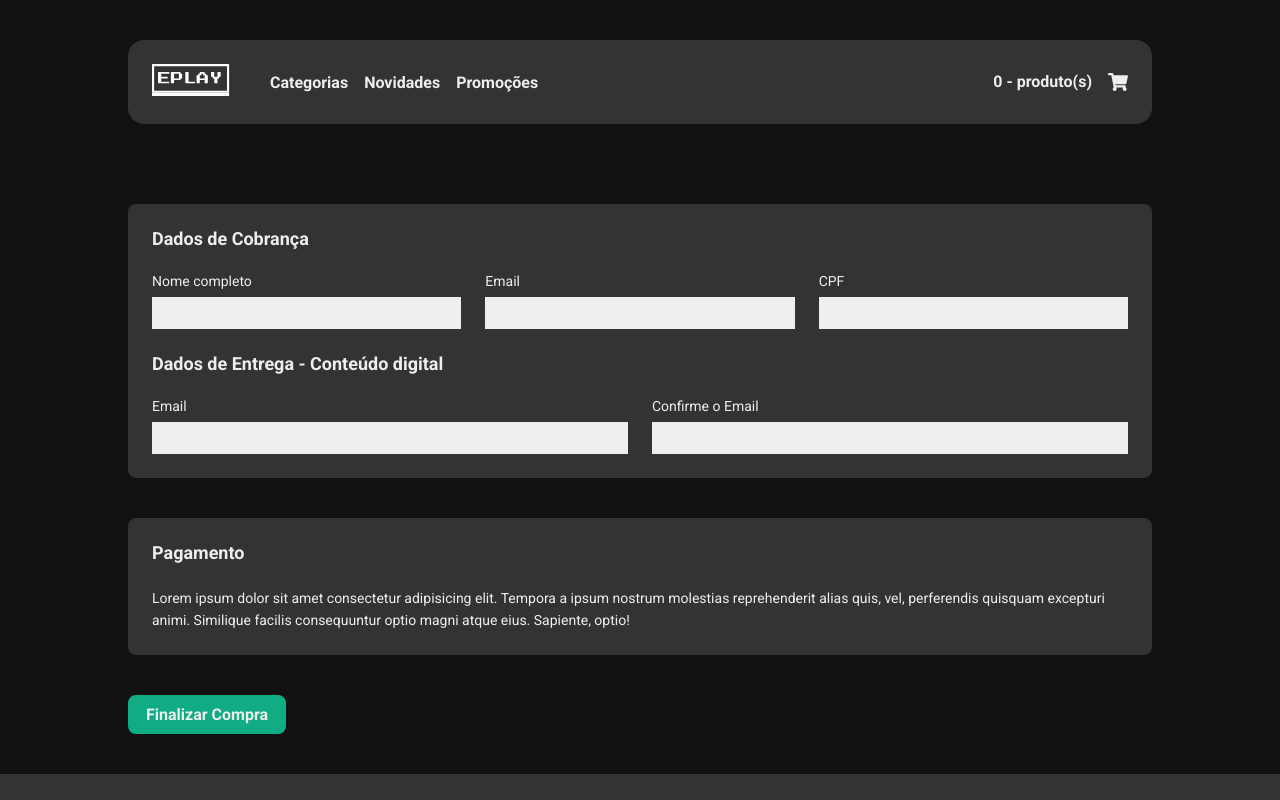
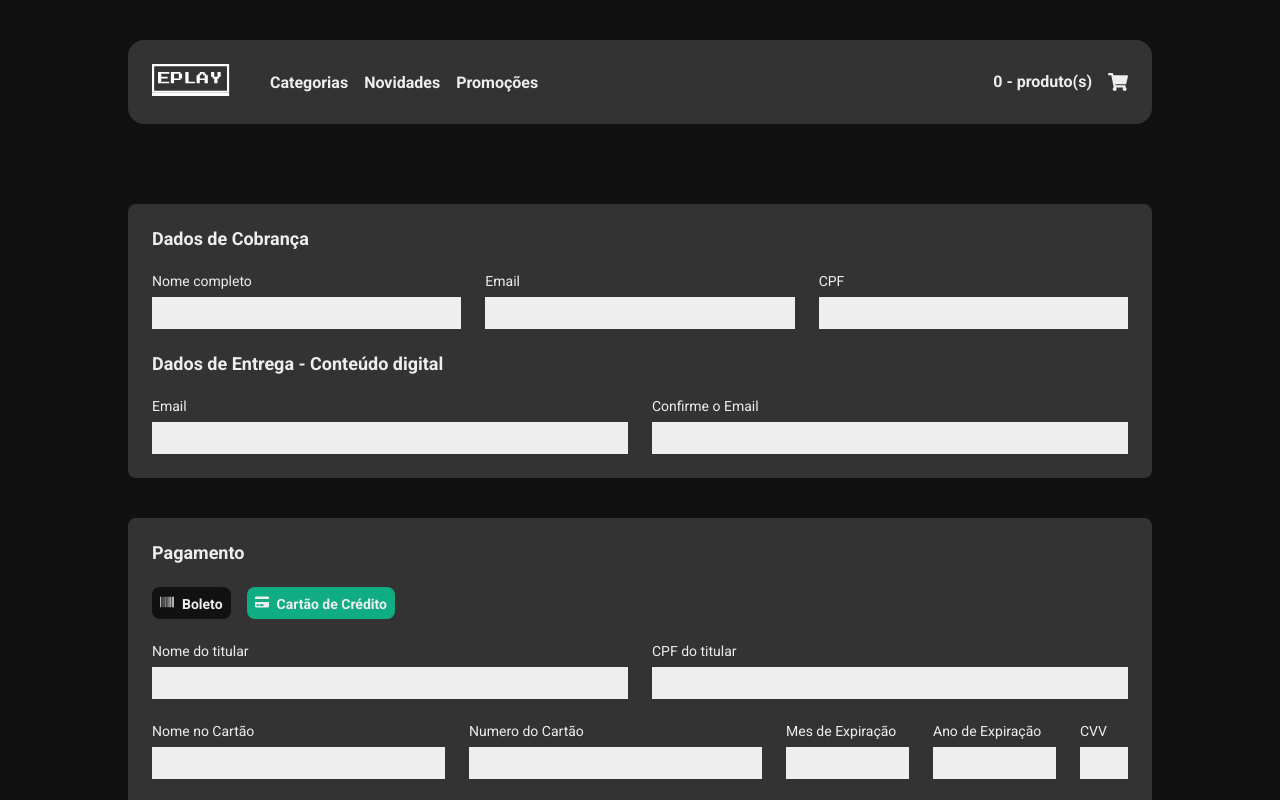
Before and after one commit to lucaswanderosck/e-play, a React (Vite) app: page /checkout in a window 1280 px wide. Shown: the top 800 px of the page. Built offline with nearby package versions, Linux system fonts and the light colour scheme.

Commit message:
Adiciona opção de pagamento com boleto e cartão de crédito no Checkout

```diff
--- a/src/pages/Checkout/index.tsx
+++ b/src/pages/Checkout/index.tsx
@@ -1,8 +1,12 @@
+import { useState } from 'react'
+import { FaBarcode, FaCreditCard } from 'react-icons/fa'
 import { Button } from '../../components/Button'
 import { Card } from '../../components/Card'
-import { Container, InputGroup, Row } from './styles'
+import { Container, InputGroup, Row, TabButton } from './styles'
 
 export const Checkout = () => {
+  const [payWithCard, setPayWithCard] = useState(true)
+
   return (
     <Container className="container">
       <Card title="Dados de Cobrança">
@@ -35,14 +39,72 @@ export const Checkout = () => {
         </>
       </Card>
       <Card title="Pagamento">
-        <div>
-          <p>
-            Lorem ipsum dolor sit amet consectetur adipisicing elit. Tempora a
-            ipsum nostrum molestias reprehenderit alias quis, vel, perferendis
-            quisquam excepturi animi. Similique facilis consequuntur optio magni
-            atque eius. Sapiente, optio!
-          </p>
-        </div>
+        <>
+          <TabButton
+            active={!payWithCard}
+            onClick={() => setPayWithCard(false)}
+          >
+            <FaBarcode />
+            <span>Boleto</span>
+          </TabButton>
+          <TabButton active={payWithCard} onClick={() => setPayWithCard(true)}>
+            <FaCreditCard />
+            <span>Cartão de Crédito</span>
+          </TabButton>
+          {payWithCard ? (
+            <>
+              <Row>
+                <InputGroup>
+                  <label htmlFor="nameCard">Nome do titular</label>
+                  <input type="text" id="nameCard" />
+                </InputGroup>
+                <InputGroup>
+                  <label htmlFor="cardCpf">CPF do titular</label>
+                  <input type="text" id="cardCpf" />
+                </InputGroup>
+              </Row>
+              <Row marginTop="24px">
+                <InputGroup>
+                  <label htmlFor="CardDisplayName">Nome no Cartão</label>
+                  <input type="text" id="CardDisplayName" />
+                </InputGroup>
+                <InputGroup>
+                  <label htmlFor="cardNumber">Numero do Cartão</label>
+                  <input type="text" id="cardNumber" />
+                </InputGroup>
+                <InputGroup maxWidth="123px">
+                  <label htmlFor="cardExpirationMouth">Mes de Expiração</label>
+                  <input type="text" id="cardExpiration" />
+                </InputGroup>
+                <InputGroup maxWidth="123px">
+                  <label htmlFor="cardExpirationYear">Ano de Expiração</label>
+                  <input type="text" id="cardExpiration" />
+                </InputGroup>
+                <InputGroup maxWidth="48px">
+                  <label htmlFor="cardCvv">CVV</label>
+                  <input type="text" id="cardCvv" />
+                </InputGroup>
+              </Row>
+              <Row marginTop="24px">
+                <InputGroup maxWidth="140px">
+                  <label htmlFor="parcela">Parcelamento</label>
+                  <select name="parcela" id="parcela">
+                    <option value="1">1x R$ 100,00</option>
+                    <option value="2">2x R$ 50,00</option>
+                    <option value="3">3x R$ 33,33</option>
+                  </select>
+                </InputGroup>
+              </Row>
+            </>
+          ) : (
+            <p>
+              Lorem ipsum dolor sit amet consectetur adipisicing elit. Tempora a
+              ipsum nostrum molestias reprehenderit alias quis, vel, perferendis
+              quisquam excepturi animi. Similique facilis consequuntur optio
+              magni atque eius. Sapiente, optio!
+            </p>
+          )}
+        </>
       </Card>
       <Button type="button" title="Finalizar a compra">
         Finalizar Compra
--- a/src/pages/Checkout/styles.ts
+++ b/src/pages/Checkout/styles.ts
@@ -3,12 +3,24 @@ import { colors } from '../../styles/GlobalStyles'
 
 export const Container = styled.div``
 
-export const Row = styled.div`
+type RowProps = {
+  marginTop?: string
+}
+
+export const Row = styled.div<RowProps>`
   display: flex;
   column-gap: 24px;
+  align-items: flex-end;
+  margin-top: ${({ marginTop }) => marginTop || '0'};
 `
-export const InputGroup = styled.div`
+
+type InputGroupProps = {
+  maxWidth?: string
+}
+
+export const InputGroup = styled.div<InputGroupProps>`
   flex: auto;
+  max-width: ${({ maxWidth }) => maxWidth || 'auto'};
 
   label {
     font-size: 14px;
@@ -17,7 +29,8 @@ export const InputGroup = styled.div`
     margin-bottom: 8px;
   }
 
-  input {
+  input,
+  select {
     border: 1px solid ${colors.white};
     background-color: ${colors.white};
     height: 32px;
@@ -25,3 +38,25 @@ export const InputGroup = styled.div`
     width: 100%;
   }
 `
+
+type TabButtonProps = {
+  active?: boolean
+}
+
+export const TabButton = styled.button<TabButtonProps>`
+  margin-bottom: 24px;
+  font-size: 14px;
+  font-weight: bold;
+  background-color: ${({ active }) => (active ? colors.green : colors.black)};
+  border: none;
+  color: ${colors.white};
+  cursor: pointer;
+  height: 32px;
+  border-radius: 8px;
+  margin-right: 16px;
+  padding: 0 8px;
+
+  svg {
+    margin-right: 8px;
+  }
+`
```
